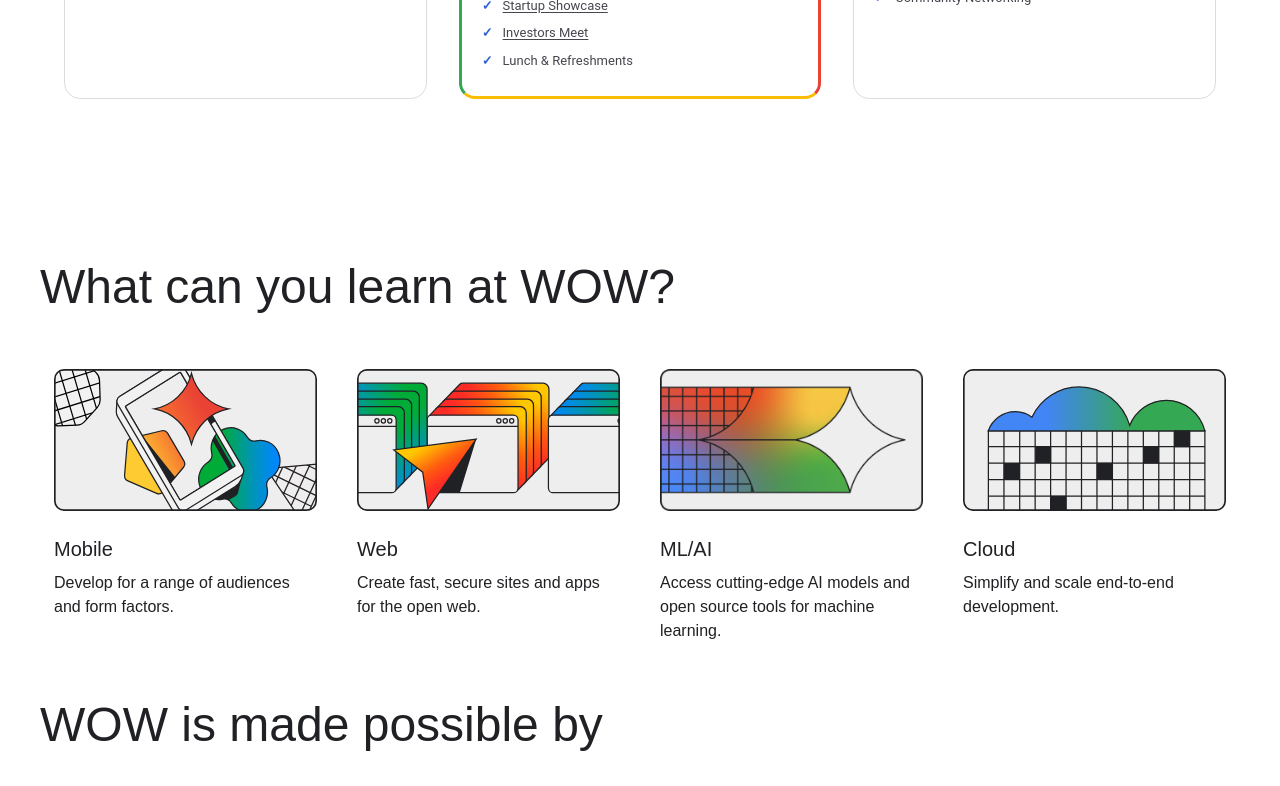
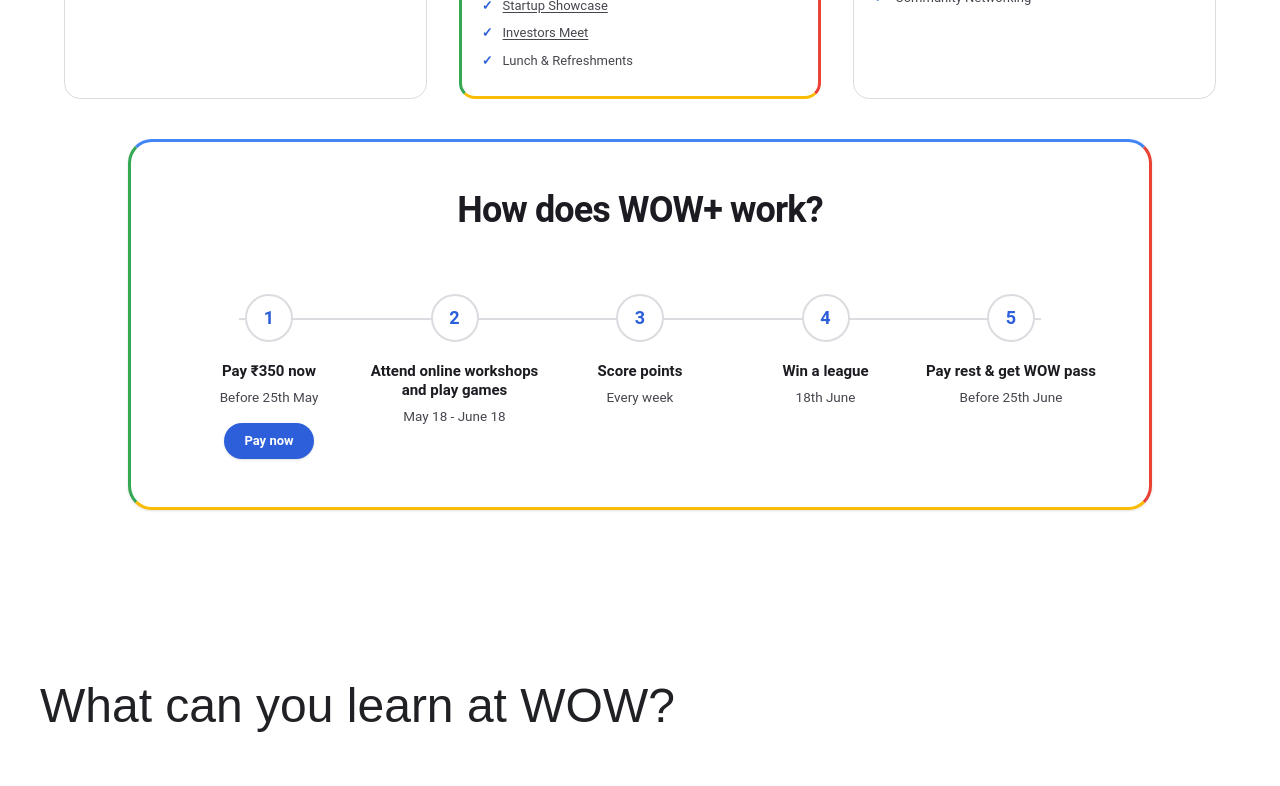
Before and after one commit to TheAnanta/wow2026, a Next.js app: page / in a window 1280 px wide. Shown: the part 7080-7866 px from the top of the page. Built offline with nearby package versions, Linux system fonts and the light colour scheme; no server answers; a web font is replaced by a local one.

Commit message:
feat: implement HowWOWPlusWorks section and link from registration tiers

```diff
--- a/src/app/page.tsx
+++ b/src/app/page.tsx
@@ -17,6 +17,7 @@ import { WhatIsWOW } from '@/components/sections/WhatIsWOW';
 import { WhyAttendWOW } from '@/components/sections/WhyAttendWOW';
 import { WhoCanAttendWOW } from '@/components/sections/WhoCanAttendWOW';
 import { RegistrationTiers } from '@/components/sections/RegistrationTiers';
+import { HowWOWPlusWorks } from '@/components/sections/HowWOWPlusWorks';
 import { useSearchParams } from 'next/navigation';
 import { Toast } from '@/components/ui/Toast';
 import { analyticsService } from '@/services/analytics';
@@ -72,6 +73,7 @@ function Home() {
         <WhyAttendWOW />
         <WhoCanAttendWOW />
         <RegistrationTiers />
+        <HowWOWPlusWorks />
         {/* <KeynotesSection /> */}
         <StackCardsSection />
         <div className='page-wrapper flex flex-col'>
--- /dev/null
+++ b/src/components/sections/HowWOWPlusWorks.tsx
@@ -0,0 +1,92 @@
+import React from 'react';
+
+const steps = [
+  {
+    title: "Pay ₹350 now",
+    description: "Before 25th May",
+    number: "1",
+    button: { text: "Pay now", link: "/register?tier=wowplus" }
+  },
+  {
+    title: "Attend online workshops\nand play games",
+    description: "May 18 - June 18",
+    number: "2",
+  },
+  {
+    title: "Score points",
+    description: "Every week",
+    number: "3",
+  },
+  {
+    title: "Win a league",
+    description: "18th June",
+    number: "4",
+  },
+  {
+    title: "Pay rest & get WOW pass",
+    description: "Before 25th June",
+    number: "5",
+  }
+];
+
+export const HowWOWPlusWorks = () => {
+  return (
+    <section id="how-wow-plus-works" className="pb-20 md:pb-32 bg-white dark:bg-grey-900 overflow-hidden px-4">
+      <div className="max-w-5xl mx-auto bg-white dark:bg-[#191c21] rounded-[24px] shadow-sm relative overflow-hidden"
+        style={{
+          borderTop: '3px solid #4285F4',
+          borderRight: '3px solid #EA4335',
+          borderBottom: '3px solid #FBBC04',
+          borderLeft: '3px solid #34A853',
+        }}
+      >
+        <div className="p-8 md:p-12">
+          <div className="text-center mb-16">
+            <h2 className="text-3xl md:text-4xl font-bold text-[#1b1b21] dark:text-[#e2e2e9] tracking-tight">
+              How does WOW+ work?
+            </h2>
+          </div>
+
+          <div className="flex flex-col md:flex-row md:justify-between relative z-10">
+            {/* Connecting line for desktop */}
+            <div className="hidden md:block absolute top-[24px] left-[60px] right-[60px] h-[2px] bg-[#dadce0] dark:bg-[#46464f] z-0"></div>
+
+            {steps.map((step, idx) => (
+              <div key={idx} className="flex flex-row md:flex-col items-start md:items-center text-left md:text-center relative group w-full md:w-[180px] mb-8 md:mb-0">
+
+                {/* Number Circle */}
+                <div className="w-[48px] h-[48px] rounded-full flex items-center justify-center mb-0 md:mb-5 text-lg font-bold bg-white dark:bg-[#191c21] text-[#2c5fd9] dark:text-[#adc6ff] border-2 border-[#dadce0] dark:border-[#46464f] relative z-10 shrink-0 mr-5 md:mr-0">
+                  {step.number}
+                </div>
+
+                {/* Text Content */}
+                <div className="flex flex-col flex-1 pt-2 md:pt-0 items-start md:items-center">
+                  <h3 className="text-[15px] font-bold text-[#1b1b21] dark:text-[#e2e2e9] mb-1.5 leading-tight whitespace-pre-line">
+                    {step.title}
+                  </h3>
+                  {step.description && (
+                    <p className="text-[13.5px] text-[#46464f] dark:text-[#c6c6d0]">
+                      {step.description}
+                    </p>
+                  )}
+                  {step.button && (
+                    <div className="mt-4">
+                      <a href={step.button.link} className="inline-block text-[13px] font-bold px-5 py-2 bg-[#2c5fd9] text-white rounded-full hover:bg-[#1a4bba] transition-colors shadow-sm">
+                        {step.button.text}
+                      </a>
+                    </div>
+                  )}
+                </div>
+
+                {/* Vertical Connector for Mobile */}
+                {idx !== steps.length - 1 && (
+                  <div className="md:hidden absolute left-[23px] top-[48px] bottom-[-32px] w-[2px] bg-[#dadce0] dark:bg-[#46464f] z-0"></div>
+                )}
+              </div>
+            ))}
+          </div>
+        </div>
+      </div>
+    </section>
+  );
+};
--- a/src/components/sections/RegistrationTiers.tsx
+++ b/src/components/sections/RegistrationTiers.tsx
@@ -74,7 +74,7 @@ const TierCard: React.FC<{
 
 export const RegistrationTiers = () => {
   return (
-    <section id="registration-tiers" className="pb-20 bg-white dark:bg-grey-900 overflow-hidden">
+    <section id="registration-tiers" className=" bg-white dark:bg-grey-900 overflow-hidden">
       <div className="page-wrapper">
         <h2 className="text-4xl md:text-5xl font-bold text-[#1b1b21] dark:text-[#e2e2e9] mb-16 tracking-tight text-center">
           How do I register for WOW?
@@ -108,7 +108,10 @@ export const RegistrationTiers = () => {
             isRecommended
             pricingSubtext={
               <>
-                *Pay ₹0-₹600 later based on your score. <a href="#" className="text-[#2c5fd9] font-medium hover:underline">Know more</a>
+                *Pay ₹0-₹600 later based on your score. <a href="#how-wow-plus-works" onClick={(e) => {
+                  e.preventDefault();
+                  document.getElementById('how-wow-plus-works')?.scrollIntoView({ behavior: 'smooth' });
+                }} className="text-[#2c5fd9] font-medium hover:underline cursor-pointer">Know more</a>
               </>
             }
             features={[
```
